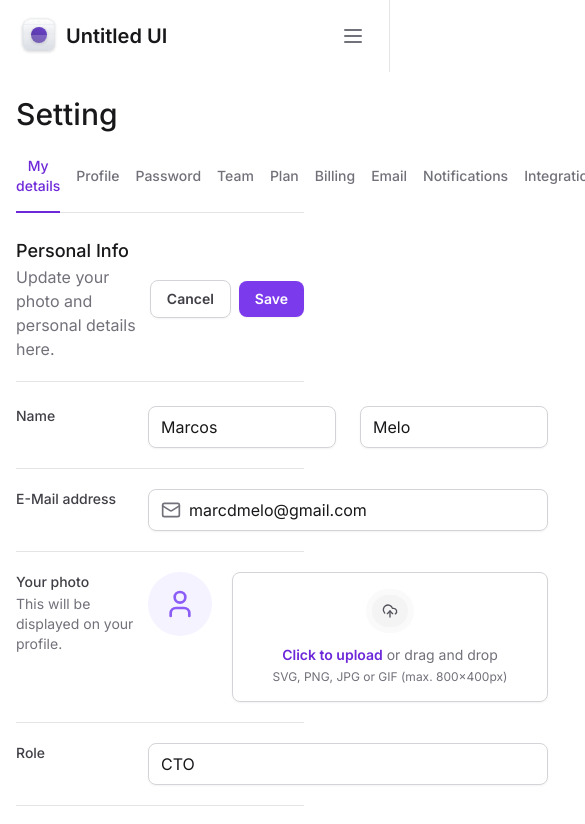
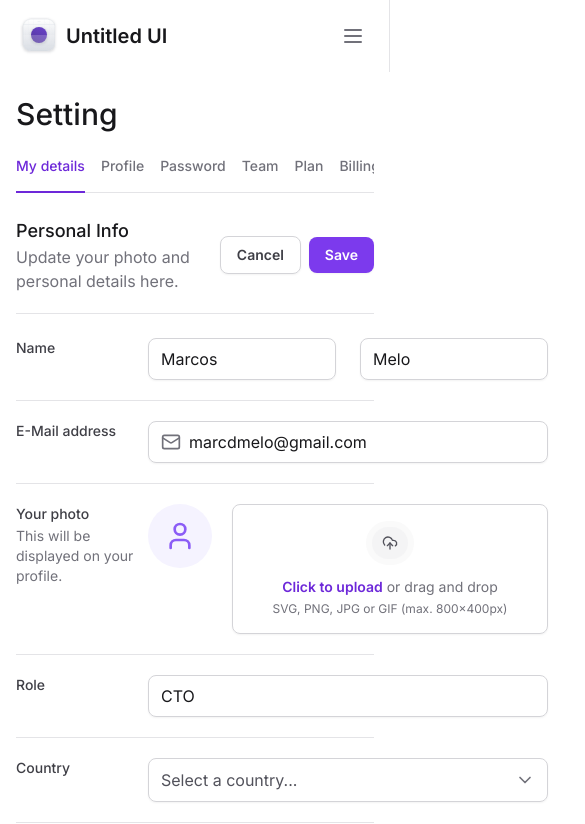
Before and after one commit to marcos-de-melo/tailwind-next, a Next.js app: page / in a window 390 px wide. Shown: the top 824 px of the page, 585 px wide, since content can reach past the window. Built offline with nearby package versions, Linux system fonts and the light colour scheme.

Commit message:
Responsividade do formulário

```diff
--- a/package.json
+++ b/package.json
@@ -11,6 +11,7 @@
   "dependencies": {
     "@formkit/auto-animate": "^0.8.2",
     "@radix-ui/react-collapsible": "^1.0.3",
+    "@radix-ui/react-scroll-area": "^1.0.5",
     "@radix-ui/react-select": "^2.0.0",
     "@radix-ui/react-tabs": "^1.0.4",
     "framer-motion": "^11.0.27",
--- a/src/app/layout.tsx
+++ b/src/app/layout.tsx
@@ -18,9 +18,9 @@
   return (
     <html lang="en" className="antialiased">
       <body className={inter.className}>
-        <div className="grid min-h-screen grid-cols-app">
+        <div className="min-h-screen lg:grid lg:grid-cols-app">
           <Sidebar />
-          <main className="px-4 pb-12 pt-24 lg:col-start-2 lg:px-8 lg:pt-8">
+          <main className="max-w-[100vw] px-4 pb-12 pt-24 lg:col-start-2 lg:px-8 lg:pt-8">
             {children}
           </main>
         </div>
--- a/src/components/SettingsTabs/TabItem.tsx
+++ b/src/components/SettingsTabs/TabItem.tsx
@@ -15,7 +15,7 @@
       value={value}
       className=":px-1 group relative pb-4 text-sm font-medium text-zinc-500 outline-none hover:text-violet-700 data-[state=active]:text-violet-700"
     >
-      <span className="rounded group-focus-visible:ring-2 group-focus-visible:ring-violet-400 group-focus-visible:ring-offset-4">
+      <span className="whitespace-nowrap rounded group-focus-visible:ring-2 group-focus-visible:ring-violet-400 group-focus-visible:ring-offset-4">
         {title}
       </span>
 
--- a/src/components/SettingsTabs/index.tsx
+++ b/src/components/SettingsTabs/index.tsx
@@ -1,6 +1,7 @@
 'use client'
 
 import * as Tabs from '@radix-ui/react-tabs'
+import * as ScrollArea from '@radix-ui/react-scroll-area'
 import { TabItem } from './TabItem'
 import { useState } from 'react'
 
@@ -8,6 +9,8 @@
   const [currentTab, setCurrentTab] = useState('tab1')
   return (
     <Tabs.Root value={currentTab} onValueChange={setCurrentTab}>
+      <ScrollArea.Root className="w-full" type="scroll">
+        <ScrollArea.Viewport className="w-full overflow-x-scroll">
           <Tabs.List className="mt-6 flex w-full items-center gap-4 border-b border-zinc-200">
             <TabItem
               value="tab1"
@@ -24,8 +27,16 @@
               title="Password"
               isSelected={currentTab === 'tab3'}
             />
-        <TabItem value="tab4" title="Team" isSelected={currentTab === 'tab4'} />
-        <TabItem value="tab5" title="Plan" isSelected={currentTab === 'tab5'} />
+            <TabItem
+              value="tab4"
+              title="Team"
+              isSelected={currentTab === 'tab4'}
+            />
+            <TabItem
+              value="tab5"
+              title="Plan"
+              isSelected={currentTab === 'tab5'}
+            />
             <TabItem
               value="tab6"
               title="Billing"
@@ -52,6 +63,14 @@
               isSelected={currentTab === 'tab10'}
             />
           </Tabs.List>
+        </ScrollArea.Viewport>
+        <ScrollArea.Scrollbar
+          className="flex h-0.5 translate-y-1.5 touch-none select-none flex-col bg-zinc-100"
+          orientation="horizontal"
+        >
+          <ScrollArea.Thumb className="relative rounded-lg bg-zinc-300" />
+        </ScrollArea.Scrollbar>
+      </ScrollArea.Root>
 
       {/* <Tabs.Content value="tab1">
         <p>Make changes to your account.</p>
```
Also changed, not shown: 1 other file (tests, documents, lock files or other folders). Lines whose indentation alone changed are shown as unchanged.
